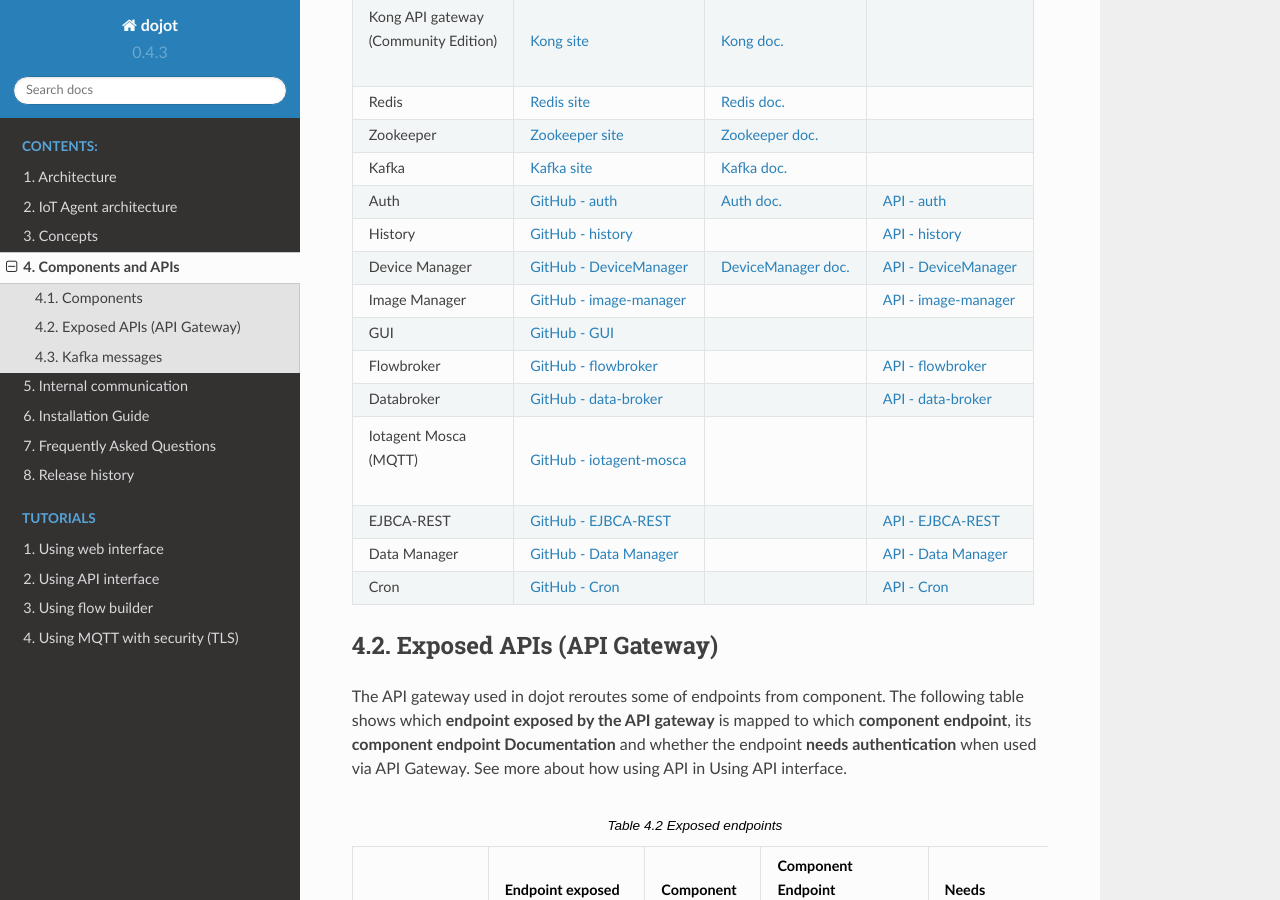
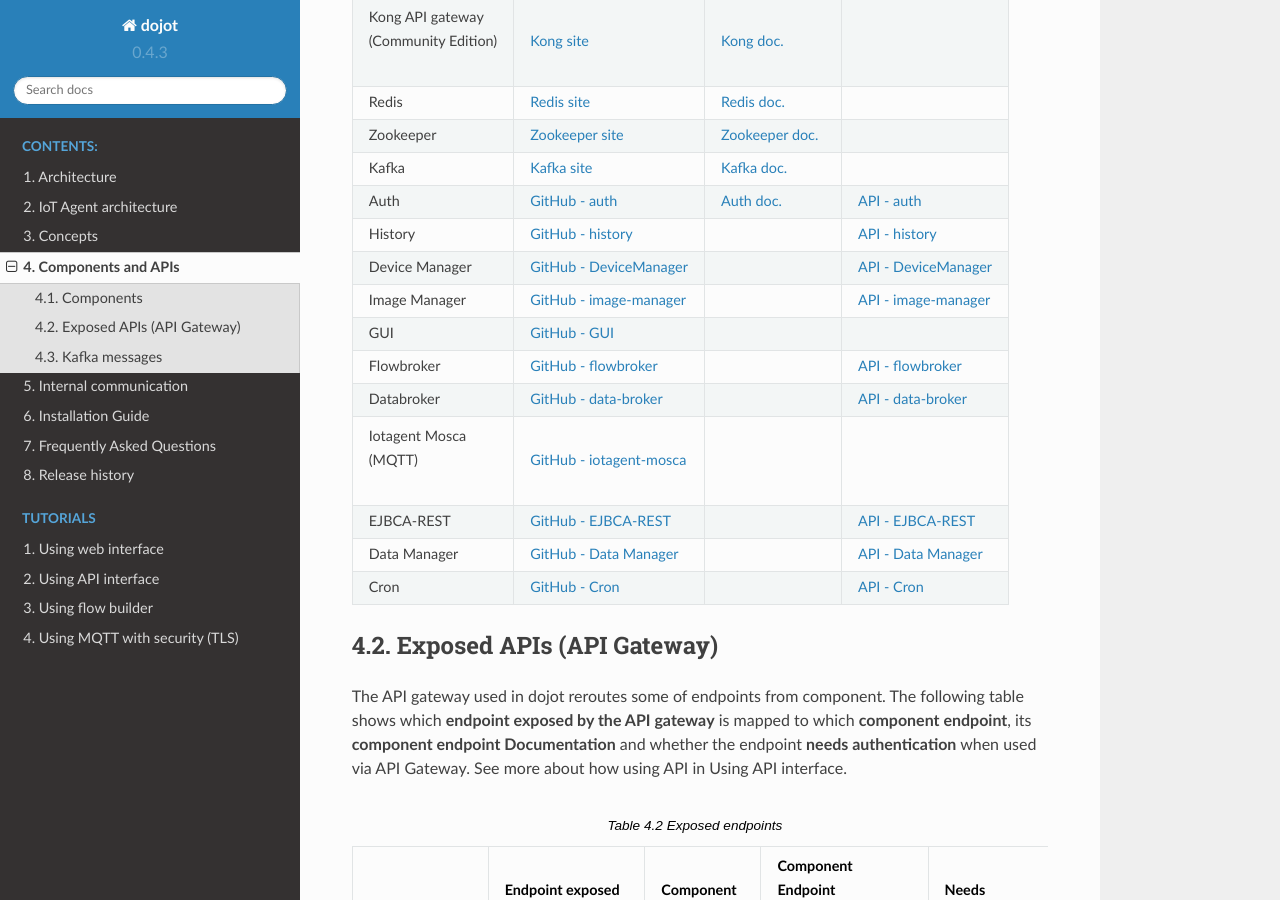
Before and after one commit to dojot/docs, a Sphinx documentation site: the page built from source/components-and-apis.rst, in a window 1280 px wide and 900 px high, scrolled down 416 px. Built offline with Sphinx 7.4.7 and the Read the Docs theme 2.0.0, drawn with Linux system fonts in a browser that asks for light colours.

Commit message:
Remove references to the Device Manager readthedocs

```diff
--- a/source/components-and-apis.rst
+++ b/source/components-and-apis.rst
@@ -49,7 +49,7 @@
     - `API - history`_
   * - Device Manager
     - `GitHub - DeviceManager`_
-    - `DeviceManager doc.`_
+    -
     - `API - DeviceManager`_
   * - Image Manager
     - `GitHub - image-manager`_
@@ -336,7 +336,6 @@
 
 .. _GitHub - DeviceManager: https://github.com/dojot/device-manager
 .. _API - DeviceManager: https://dojot.github.io/device-manager/apiary_v0.4.3.html
-.. _DeviceManager doc.: http://dojotdocs.readthedocs.io/projects/DeviceManager/en/latest/
 .. _Messages - DeviceManager: http://dojotdocs.readthedocs.io/projects/DeviceManager/en/latest/kafka-messages.html
 
 .. _GitHub - image-manager: https://github.com/dojot/image-manager
```
Also changed, not shown: 1 other file.
